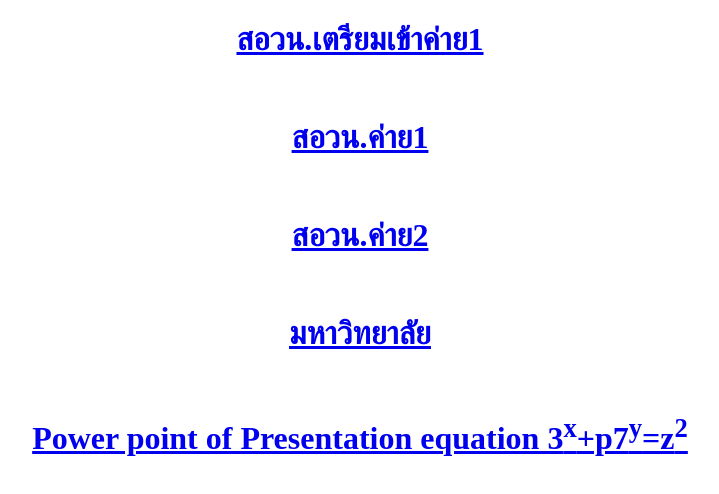
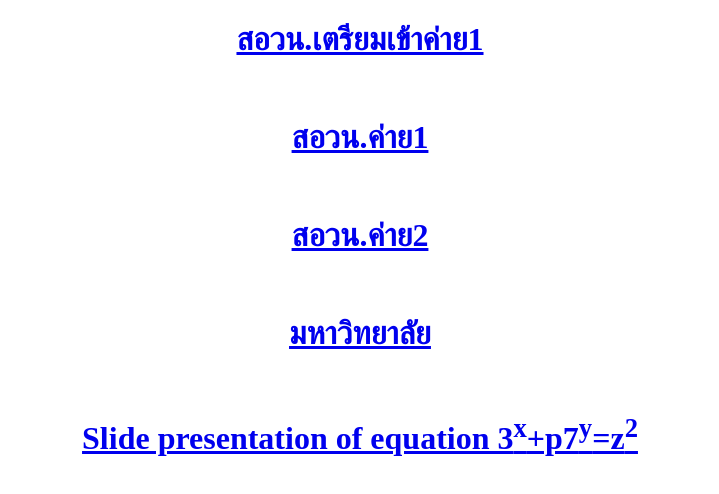
Before and after one commit to kantisig/123, a plain HTML site: page index.html in a window 1280 px wide. Shown: the whole page, without its empty margins (280-999 px from the left). Drawn offline with Linux system fonts and the light colour scheme.

Commit message:
Add files via upload

```diff
--- a/index.html
+++ b/index.html
@@ -16,7 +16,7 @@
     <br>
     <h1><a href="มหาวิทยาลัย.html">มหาวิทยาลัย</a></h1>
     <br>
-    <h1><a href="https://drive.google.com/file/d/1mC-Z1ArHRUJK5r04q3-rwxMeurHhThMo/view?usp=sharing">Power point of Presentation equation 3<sup>x</sup>+p7<sup>y</sup>=z<sup>2</sup>
+    <h1><a href="https://drive.google.com/file/d/1mC-Z1ArHRUJK5r04q3-rwxMeurHhThMo/view?usp=sharing">Slide presentation of equation 3<sup>x</sup>+p7<sup>y</sup>=z<sup>2</sup>
     </a></h1>
 </center>
 </html>
```
